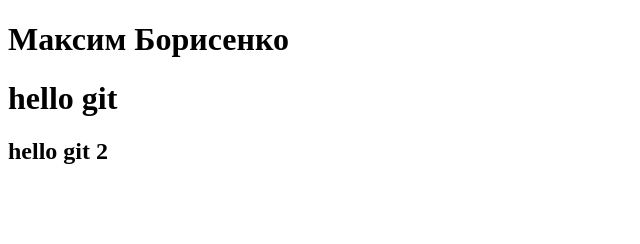
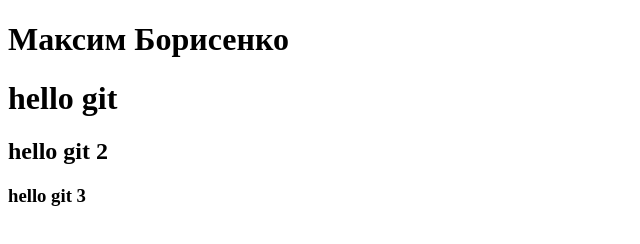
Before and after one commit to shpaks32/pr1, a plain HTML site: page index.html in a window 1280 px wide. Shown: the whole page, without its empty margins (0-640 px from the left). Drawn offline with Linux system fonts and the light colour scheme.

Commit message:
h3 was added!!!

```diff
--- a/index.html
+++ b/index.html
@@ -9,5 +9,6 @@
     <h1>Максим Борисенко</h1>
     <h1>hello git</h1>
     <h2>hello git 2</h2>
+    <h3>hello git 3</h3>
   </body>
 </html>
```
